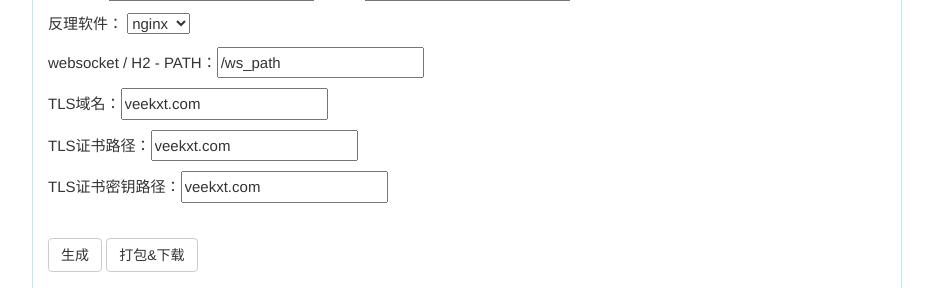
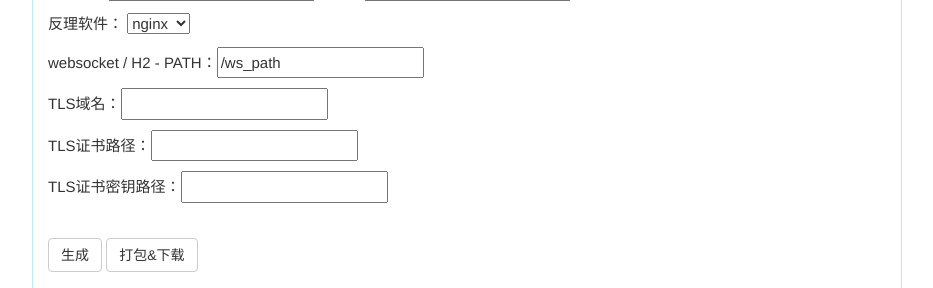
Before and after one commit to veekxt/my_site, a Flask app: page /utils/v2ray_gen in a window 1280 px wide. Shown: the part 472-760 px from the top of the page, without its empty margins (23-956 px from the left). Run offline with Flask 2, Linux system fonts and the light colour scheme; parts of the project's set-up code (start-up, migrations or seed data) failed here and were passed over; some libraries are stand-ins or nearby versions.

```diff
--- a/templates/v2ray_gen.html
+++ b/templates/v2ray_gen.html
@@ -80,15 +80,15 @@
             websocket / H2 - PATH：<input type="text" id="server_port" value="/ws_path">
         </p>
         <p>
-            TLS域名：<input type="text" id="server_port" value="veekxt.com">
+            TLS域名：<input type="text" id="server_port" value="">
         </p>
 
         <p>
-            TLS证书路径：<input type="text" id="server_port" value="veekxt.com">
+            TLS证书路径：<input type="text" id="server_port" value="">
         </p>
 
         <p>
-            TLS证书密钥路径：<input type="text" id="server_port" value="veekxt.com">
+            TLS证书密钥路径：<input type="text" id="server_port" value="">
         </p>
         <br/>
         <button id="gen_code" type="button" class="btn btn-default ">生成</button>
```
